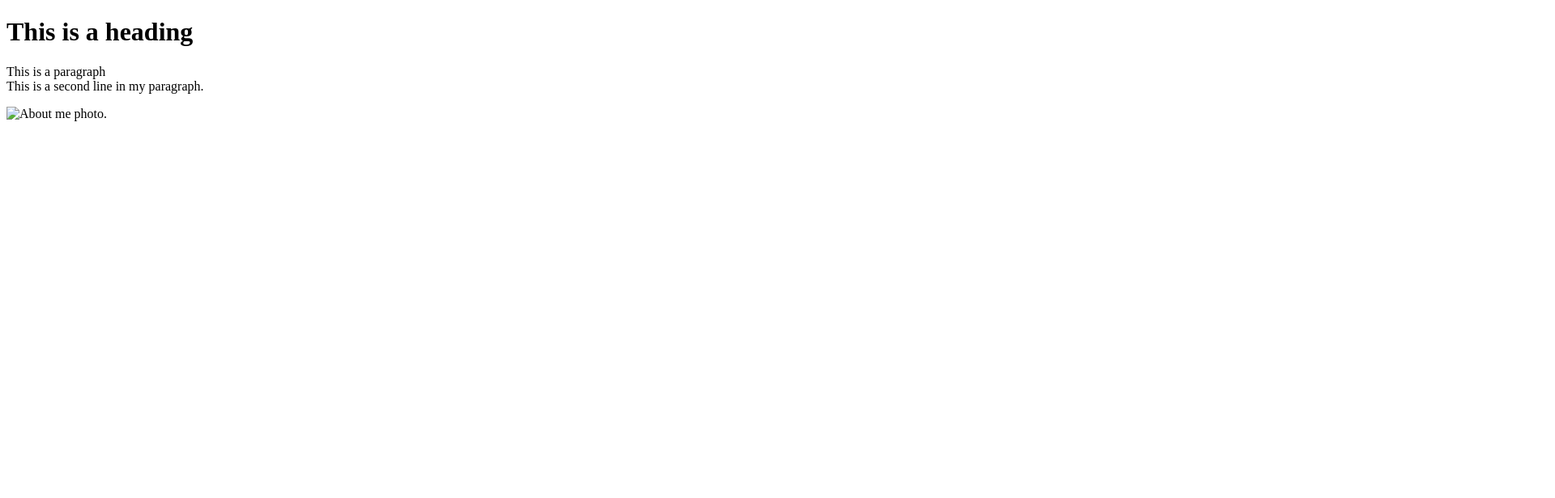
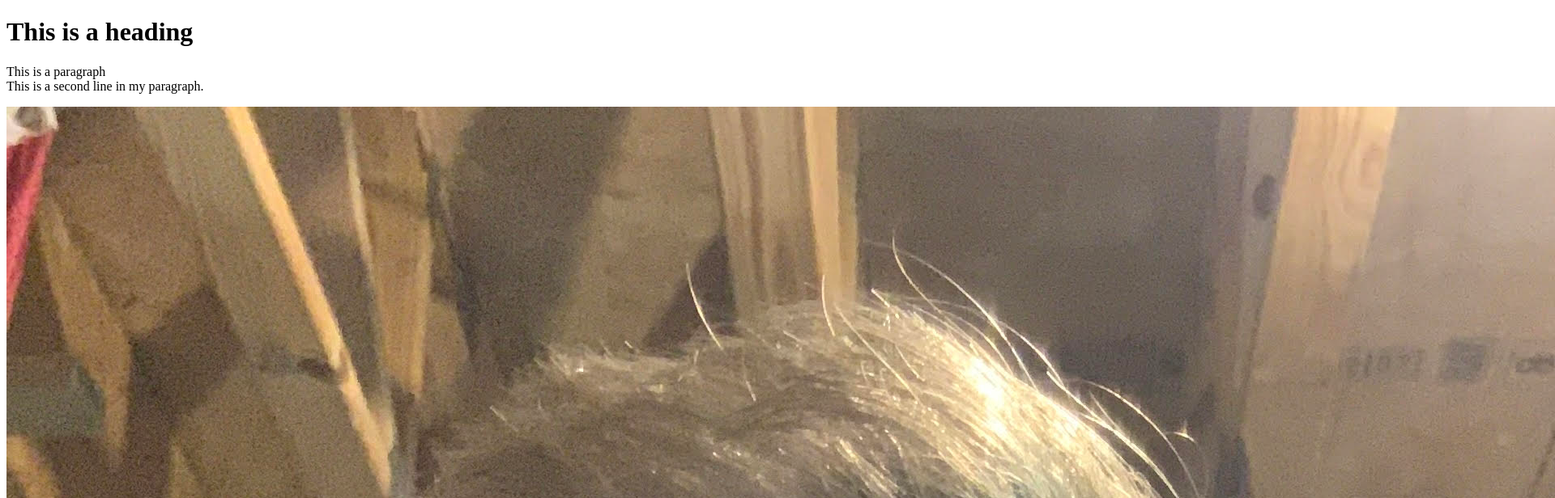
Before and after one commit to Zerik99/ITC370-Adv-Web-Dev, a plain HTML site: page Notes/chapter-2.html in a window 1280 px wide. Shown: the top 616 px of the page at 81% size, 1920 px wide, since content can reach past the window. Drawn offline with Linux system fonts and the light colour scheme.

Commit message:
added AboutMePhoto

```diff
--- a/Notes/chapter-2.html
+++ b/Notes/chapter-2.html
@@ -8,9 +8,9 @@
     <body>
     <h1>This is a heading</h1>
     <P>
-        This is a paragraph <br/>
+    This is a paragraph <br/>
     This is a second line in my paragraph.
     </P>
-    <img src="About-You-Assignment/AboutMePhoto.jpg" alt="About me photo." />
+    <img src="AboutMePhoto.jpg" alt="About me photo." />
     </body>
 </html>
```
Also changed, not shown: Notes/AboutMePhoto.jpg (added).
